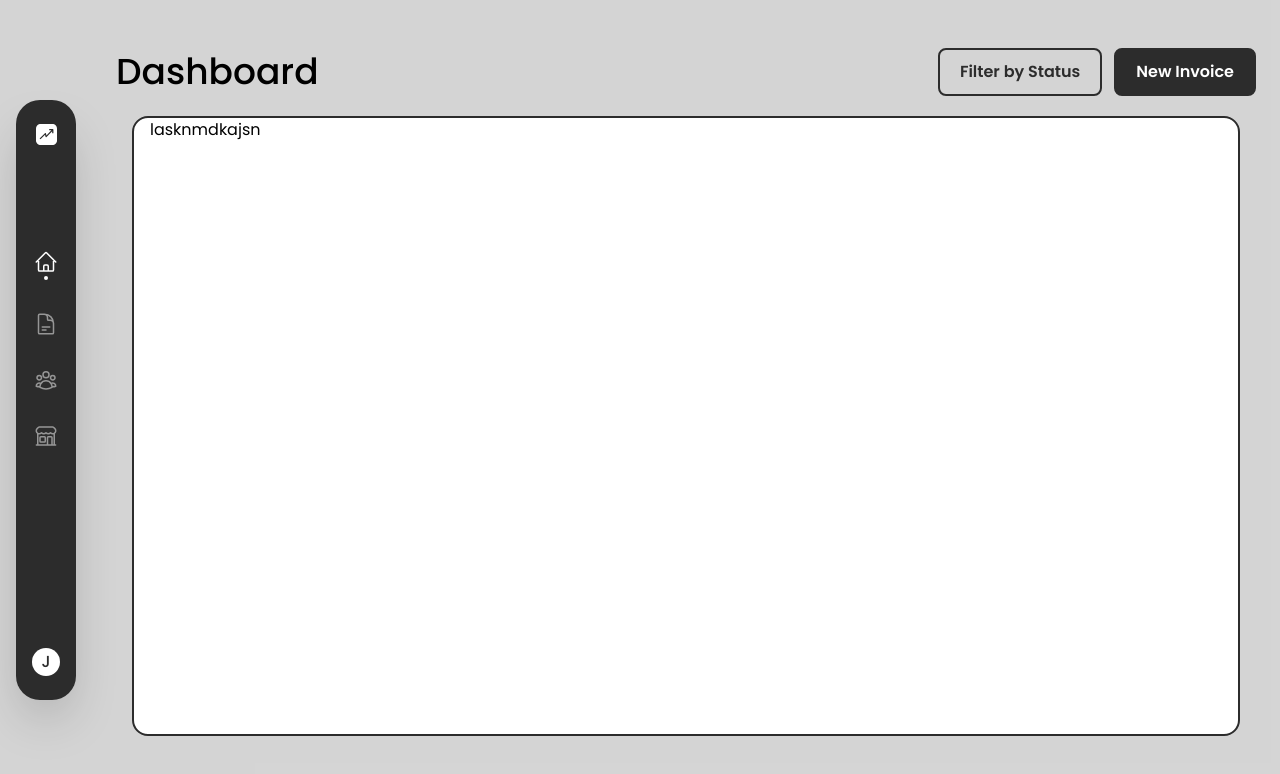
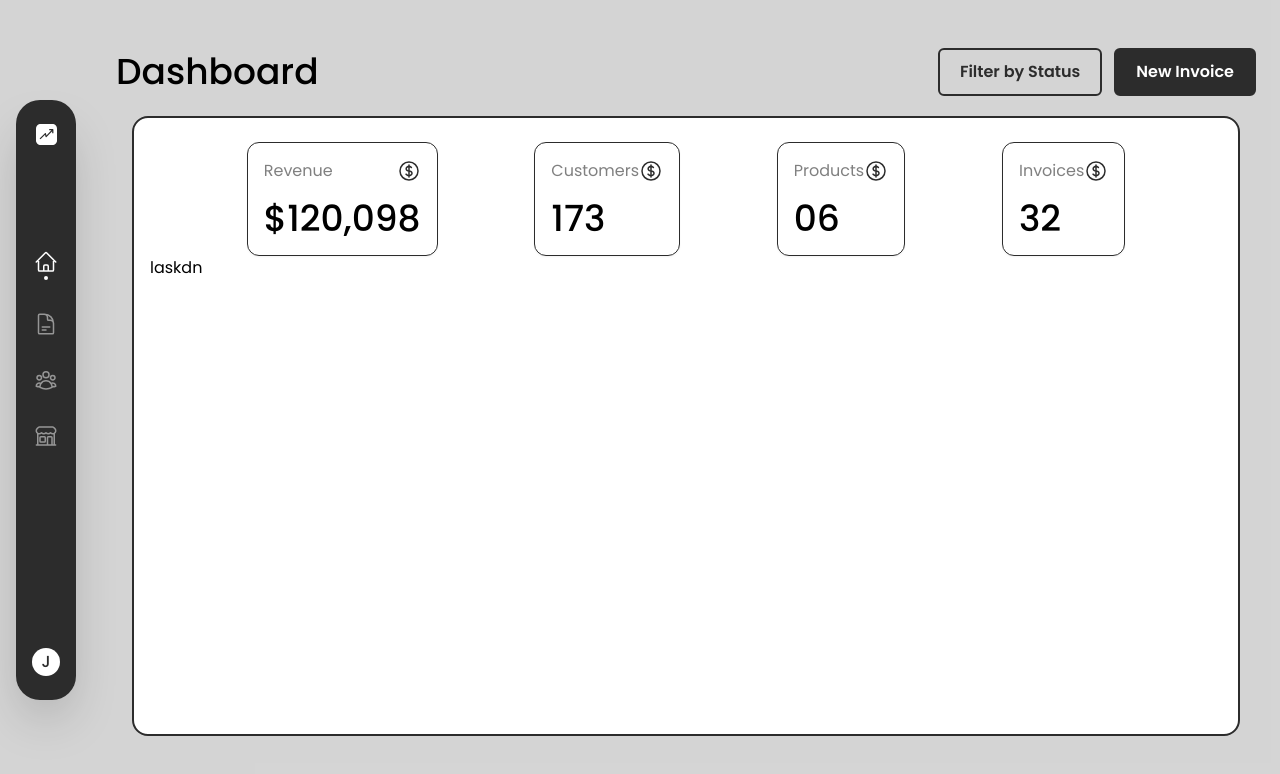
Before and after one commit to n53337/minvoicer, a React (Vite) app: page /dashboard in a window 1280 px wide. Shown: the top 774 px of the page. Built offline with nearby package versions, Linux system fonts and the light colour scheme.

Commit message:
card component

```diff
--- /dev/null
+++ b/src/components/Dashboard/Card.jsx
@@ -0,0 +1,14 @@
+const Card = ({ label, icon, value }) => {
+  return (
+    // w-36 md:w-56
+    <div className="px-3 py-2 md:px-4 md:py-4 border border-brown rounded-xl f-col gap-2 md:gap-4 shadow-sm">
+      <aside className="f-between">
+        <p className="text-brown-500">{label}</p>
+        {icon}
+      </aside>
+      <h2>{value}</h2>
+    </div>
+  );
+};
+
+export default Card;
--- a/src/components/shared/AppSkeleton.jsx
+++ b/src/components/shared/AppSkeleton.jsx
@@ -1,15 +1,18 @@
 import AppNavbar from "../shared/AppNavbar";
-const AppSkeleton = ({ children, title }) => {
+const AppSkeleton = ({ children, title, utils }) => {
   return (
     <section className="w-full h-full bg-brown-100 flex flex-col-reverse md:flex-row">
       <AppNavbar />
       <div className="w-full h-full p-3 md:px-6 md:py-12 f-col gap-1">
         <aside className="f-between items-center">
           <h2>{title}</h2>
-          <div className="flex gap-3">
-            <button className="btn btn-accent">Filter by Status</button>
-            <button className="btn btn-primary">New Invoice</button>
-          </div>
+
+          {utils && (
+            <div className="flex gap-3">
+              <button className="btn btn-accent">Filter by Status</button>
+              <button className="btn btn-primary">New Invoice</button>
+            </div>
+          )}
         </aside>
         <div className="w-full h-full p-1 md:p-4">
           <div className="w-full h-full bg-white border-2 border-brown rounded-2xl px-4">
--- a/src/pages/dashboard/Dashboard.jsx
+++ b/src/pages/dashboard/Dashboard.jsx
@@ -1,9 +1,36 @@
 import AppSkeleton from "../../components/shared/AppSkeleton";
-
+import Card from "../../components/Dashboard/Card";
+import { CurrencyDollarIcon } from "@heroicons/react/24/outline";
 const Dashboard = () => {
   return (
     <main className="min-w-full h-screen">
-      <AppSkeleton title="Dashboard">lasknmdkajsn</AppSkeleton>
+      <AppSkeleton title="Dashboard" utils>
+        <div className="f-col py-6">
+          <div className="f-evenly gap-y-4 flex-wrap ">
+            <Card
+              label="Revenue"
+              value="$120,098"
+              icon={<CurrencyDollarIcon className="w-4 md:w-6 text-brown" />}
+            />
+            <Card
+              label="Customers"
+              value="173"
+              icon={<CurrencyDollarIcon className="w-4 md:w-6 text-brown" />}
+            />
+            <Card
+              label="Products"
+              value="06"
+              icon={<CurrencyDollarIcon className="w-4 md:w-6 text-brown" />}
+            />
+            <Card
+              label="Invoices"
+              value="32"
+              icon={<CurrencyDollarIcon className="w-4 md:w-6 text-brown" />}
+            />
+          </div>
+          <div>laskdn</div>
+        </div>
+      </AppSkeleton>
     </main>
   );
 };
--- a/src/styles/globals.css
+++ b/src/styles/globals.css
@@ -80,26 +80,26 @@ body {
   }
 
   a {
-    @apply font-medium text-sm lg:text-base;
+    @apply font-medium text-sm md:text-base;
   }
 
   h1 {
-    @apply font-medium text-2xl lg:text-5xl leading-normal;
+    @apply font-medium text-2xl md:text-5xl leading-normal;
   }
 
   h2 {
-    @apply font-medium text-xl lg:text-4xl leading-snug;
+    @apply font-medium text-xl md:text-4xl leading-snug;
   }
 
   p {
-    @apply font-normal text-xs lg:text-base;
+    @apply font-normal text-xs md:text-base;
   }
 }
 
 /* Components Classes */
 @layer components {
   .btn {
-    @apply py-1.5 px-2 lg:py-2.5 lg:px-5 rounded-lg cursor-pointer border-2 font-semibold text-xs lg:text-base hover:brightness-90 hover:delay-75;
+    @apply py-1.5 px-2 md:py-2.5 md:px-5 rounded-md cursor-pointer border-2 font-semibold text-xs md:text-base hover:brightness-90 hover:delay-75;
   }
 
   .btn-primary {
@@ -119,7 +119,7 @@ body {
   }
 
   .link {
-    @apply font-medium text-sm lg:text-base;
+    @apply font-medium text-sm md:text-base;
   }
 }
 
```
Also changed, not shown: src/components/Dashboard/Chart.jsx (added).
